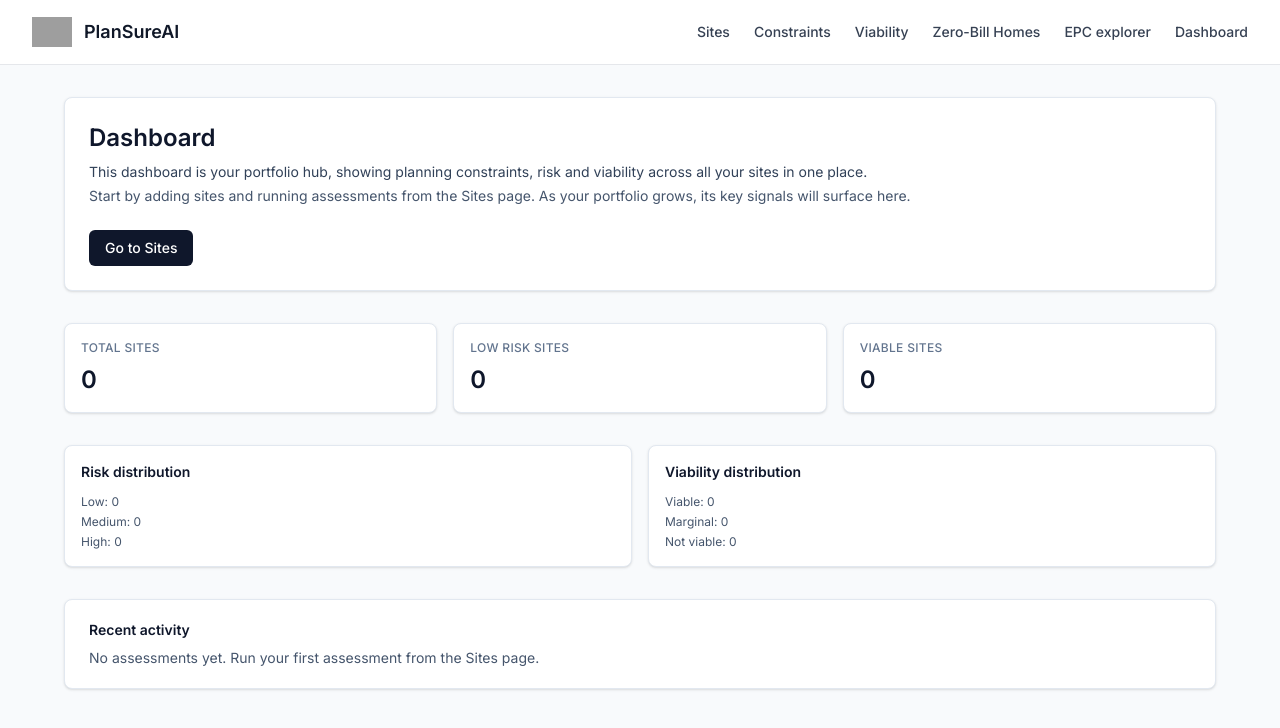
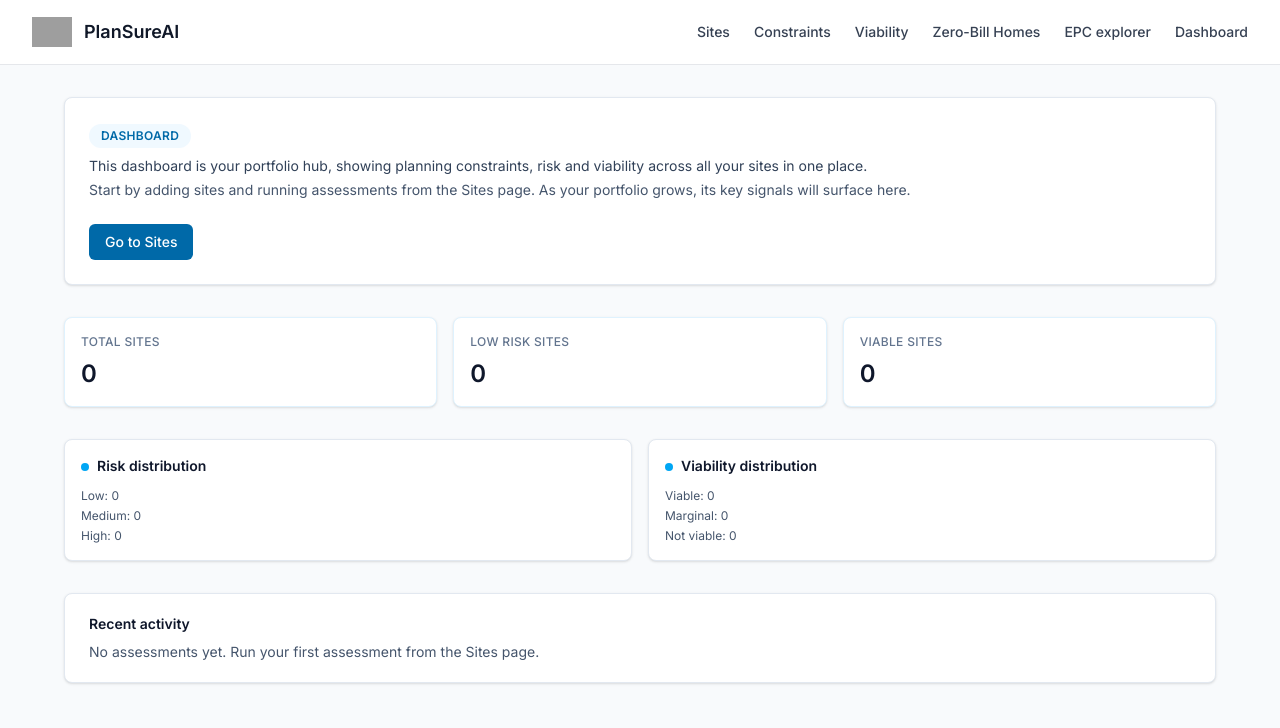
Before and after one commit to PlanSureAI/plansureai-risk-web, a Next.js app: page /dashboard in a window 1280 px wide. Shown: the top 728 px of the page. Built offline with nearby package versions, Linux system fonts and the light colour scheme; grey boxes are pictures that could not be loaded.

Commit message:
Add brand accent styling to dashboard

```diff
--- a/app/(app)/dashboard/page.tsx
+++ b/app/(app)/dashboard/page.tsx
@@ -60,7 +60,9 @@ export default async function DashboardPage() {
     <main className="px-6 py-8">
       <section className="mx-auto max-w-6xl space-y-8">
         <div className="rounded-lg border border-slate-200 bg-white px-6 py-6 shadow-sm">
-          <h1 className="text-2xl font-semibold text-slate-900">Dashboard</h1>
+          <h1 className="inline-flex items-center rounded-full bg-sky-50 px-3 py-1 text-xs font-semibold uppercase tracking-wide text-sky-700">
+            Dashboard
+          </h1>
           <p className="mt-2 text-sm text-slate-700">
             This dashboard is your portfolio hub, showing planning constraints, risk and viability
             across all your sites in one place.
@@ -72,7 +74,7 @@ export default async function DashboardPage() {
           <div className="mt-6">
             <Link
               href="/sites"
-              className="inline-flex items-center rounded-md bg-slate-900 px-4 py-2 text-sm font-medium text-white hover:bg-slate-800"
+              className="inline-flex items-center rounded-md bg-sky-700 px-4 py-2 text-sm font-medium text-white hover:bg-sky-800"
             >
               Go to Sites
             </Link>
@@ -141,7 +143,7 @@ export default async function DashboardPage() {
 
 function SummaryTile({ label, value }: { label: string; value: number }) {
   return (
-    <div className="rounded-lg border border-slate-200 bg-white px-4 py-4 shadow-sm">
+    <div className="rounded-lg border border-sky-100 bg-white px-4 py-4 shadow-sm">
       <p className="text-xs font-medium uppercase tracking-wide text-slate-500">{label}</p>
       <p className="mt-2 text-2xl font-semibold text-slate-900">{value}</p>
     </div>
@@ -157,7 +159,10 @@ function ChartPlaceholder({
 }) {
   return (
     <div className="rounded-lg border border-slate-200 bg-white px-4 py-4 shadow-sm">
-      <h2 className="text-sm font-semibold text-slate-900">{title}</h2>
+      <h2 className="text-sm font-semibold text-slate-900">
+        <span className="mr-2 inline-block h-2 w-2 rounded-full bg-sky-500" />
+        {title}
+      </h2>
       <ul className="mt-3 space-y-1 text-xs text-slate-600">
         {data.map((item) => (
           <li key={item.label}>
```
